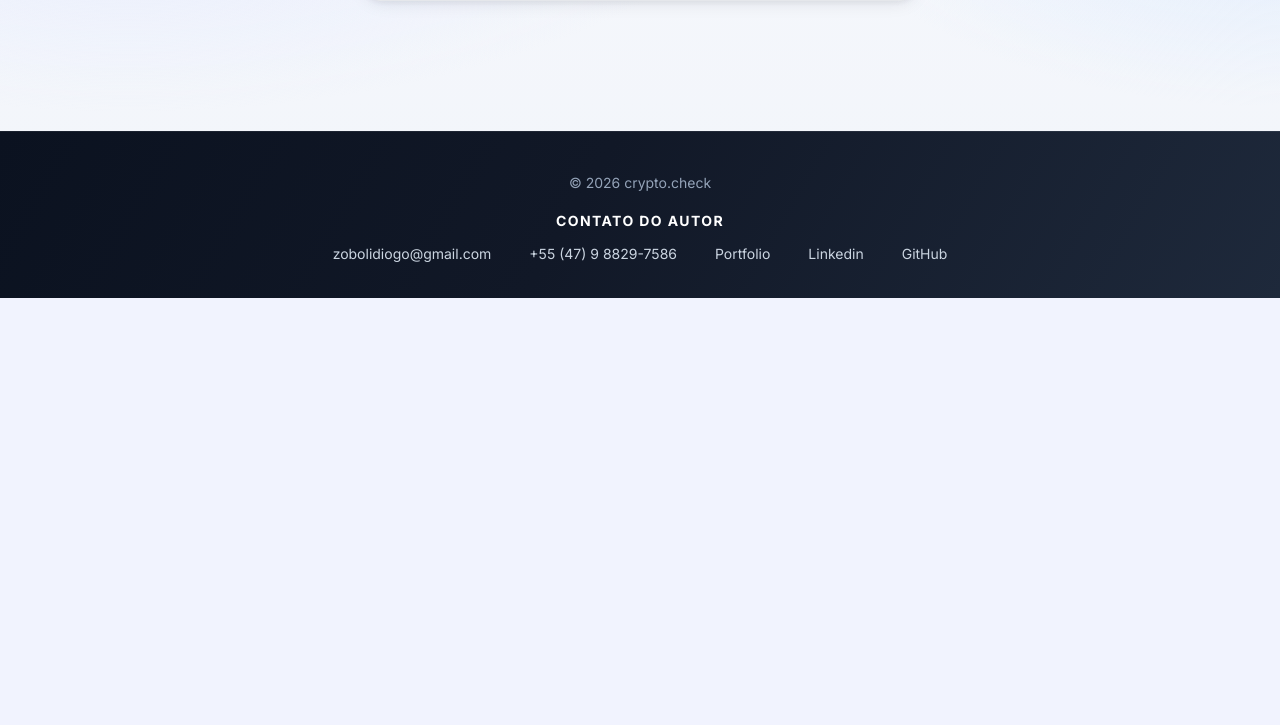
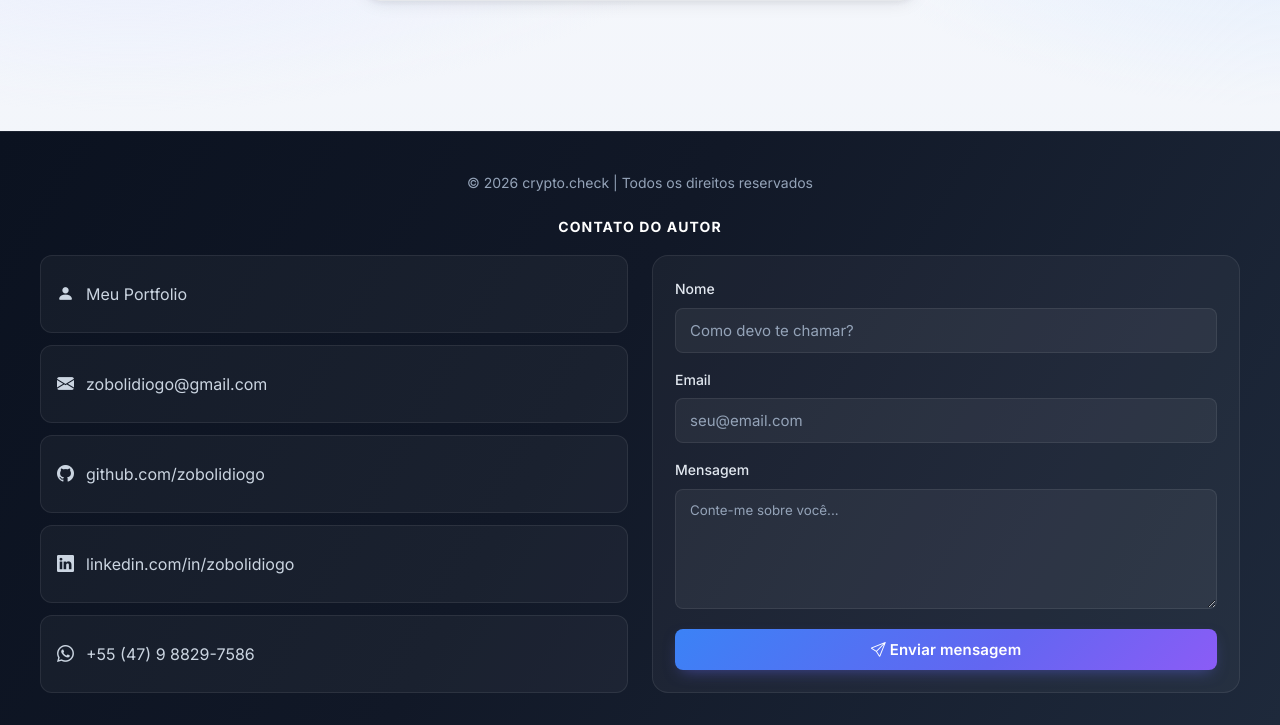
Before and after one commit to zobolidiogo/crypto_check, a Flask app: page /about in a window 1280 px wide. Shown: the part 968-1693 px from the top of the page. Before the commit the page ends 1266 px from the top, so only its background shows below. Run offline with Flask 3, Linux system fonts and the light colour scheme; some libraries are stand-ins or nearby versions.

Commit message:
adição de form de contato

```diff
--- a/static/styles.css
+++ b/static/styles.css
@@ -541,3 +541,146 @@ button:active { transform: translateY(0); }
 
     .apology-title { font-size: 22px; }
 }
+/* ---------- FOOTER CONTACT ---------- */
+
+.contact-section {
+    margin-top: 24px;
+}
+
+.contact-section h3 {
+    color: white;
+    font-size: 14px;
+    text-transform: uppercase;
+    letter-spacing: .08em;
+    margin-bottom: 20px;
+}
+
+.contact-grid {
+    display: grid;
+    grid-template-columns: 1fr 1fr;
+    gap: 24px;
+    margin-top: 20px;
+
+    align-items: stretch; /* alinhamento vertical */
+}
+
+.contact-info {
+    display: flex;
+    flex-direction: column;
+    gap: 12px;
+
+    height: 100%; /* ocupa mesma altura do form */
+}
+
+.contact-info a {
+    display: flex;
+    align-items: center;
+    gap: 12px;
+
+    flex: 1; /* distribui altura igualmente */
+
+    text-decoration: none;
+    color: #cbd5e1;
+
+    background: rgba(255,255,255,.04);
+
+    border: 1px solid rgba(255,255,255,.08);
+
+    padding: 14px 16px;
+
+    border-radius: var(--radius);
+
+    transition: all .2s ease;
+}
+
+.contact-info a:hover {
+    color: white;
+    background: rgba(255,255,255,.08);
+    transform: translateY(-2px);
+}
+
+.contact-info i {
+    font-size: 17px;
+}
+
+.contact-form {
+    background: rgba(255,255,255,.04);
+
+    border: 1px solid rgba(255,255,255,.08);
+
+    border-radius: var(--radius-lg);
+
+    padding: 22px;
+
+    margin-top: 0; /* remove desalinhamento */
+}
+
+.contact-form label {
+    display: flex;
+    flex-direction: column;
+
+    gap: 8px;
+
+    margin-bottom: 16px;
+
+    color: #e2e8f0;
+
+    font-size: 14px;
+    font-weight: 500;
+
+    text-align: left;
+    align-items: flex-start;
+}
+
+.contact-form input,
+.contact-form textarea {
+    width: 100%;
+
+    background: rgba(255,255,255,.05);
+
+    border: 1px solid rgba(255,255,255,.08);
+
+    color: white;
+}
+
+.contact-form textarea {
+    padding: 12px 14px;
+
+    border-radius: var(--radius-sm);
+
+    font-family: inherit;
+
+    resize: vertical;
+    min-height: 120px;
+}
+
+.contact-form textarea::placeholder,
+.contact-form input::placeholder {
+    color: #94a3b8;
+}
+
+.contact-form textarea:focus,
+.contact-form input:focus {
+    outline: none;
+
+    border-color: var(--primary);
+
+    box-shadow: 0 0 0 4px rgba(37, 99, 235, .15);
+}
+
+.contact-form button {
+    width: 100%;
+    margin-top: 4px;
+}
+
+@media (max-width: 768px) {
+
+    .contact-grid {
+        grid-template-columns: 1fr;
+    }
+
+    .contact-info a {
+        flex: unset;
+    }
+
+}
--- a/templates/layout.html
+++ b/templates/layout.html
@@ -21,8 +21,10 @@
     <meta name="twitter:title" content="crypto.check">
     <meta name="twitter:description" content="Simulador de investimentos em criptomoedas desenvolvido com Flask e PostgreSQL.">
 
+    <link rel="stylesheet" href="https://cdn.jsdelivr.net/npm/bootstrap-icons@1.11.3/font/bootstrap-icons.min.css">
     <link rel="stylesheet" href="/static/styles.css">
     <link rel="icon" href="/static/favicon.ico">
+
 </head>
 <body>
     <header class="header">
@@ -51,17 +53,25 @@
 
     <footer class="footer">
         <div class="footer-content">
-            <p>&copy; 2026 crypto.check</p>
+            <p>&copy; 2026 crypto.check | Todos os direitos reservados</p>
 
             <div class="contact-section">
-                <h3>Contato do autor</h3>
-                <ul class="contact-links">
-                    <li><a href="mailto:zobolidiogo@gmail.com" title="Email">zobolidiogo@gmail.com</a></li>
-                    <li><a href="https://wa.me/5547988297586" target="_blank" title="WhatsApp">+55 (47) 9 8829-7586</a></li>
-                    <li><a href="https://zobolidiogo.github.io/portfolio" target="_blank" title="portfolio">Portfolio</a></li>
-                    <li><a href="https://linkedin.com/in/zobolidiogo" target="_blank" title="LinkedIn">Linkedin</a></li>
-                    <li><a href="https://github.com/zobolidiogo" target="_blank" title="GitHub">GitHub</a></li>
-                </ul>
+            <h3>Contato do autor</h3>
+                <div class="contact-grid">
+                    <div class="contact-info">
+                        <a href="https://zobolidiogo.github.io/portfolio" target="_blank"><i class="bi bi-person-fill"></i> Meu Portfolio</a>
+                        <a href="mailto:zobolidiogo@gmail.com"><i class="bi bi-envelope-fill"></i> zobolidiogo@gmail.com</a>
+                        <a href="https://github.com/zobolidiogo" target="_blank"><i class="bi bi-github"></i> github.com/zobolidiogo</a>
+                        <a href="https://www.linkedin.com/in/zobolidiogo" target="_blank"><i class="bi bi-linkedin"></i> linkedin.com/in/zobolidiogo</a>
+                        <a href="https://wa.me/5547988297586" target="_blank"><i class="bi bi-whatsapp"></i> +55 (47) 9 8829-7586</a>
+                    </div>
+                    <form class="contact-form" action="https://formspree.io/f/xpqndely" target="_blank" method="POST">
+                        <label>Nome <input type="text" name="name" required placeholder="Como devo te chamar?" /></label>
+                        <label>Email <input type="email" name="email" required placeholder="seu@email.com" /></label>
+                        <label>Mensagem <textarea rows="5" name="message" required placeholder="Conte-me sobre você..."></textarea></label>
+                        <button type="submit"><i class="bi bi-send"></i> Enviar mensagem</button>
+                    </form>
+                </div>
             </div>
         </div>
     </footer>
```
